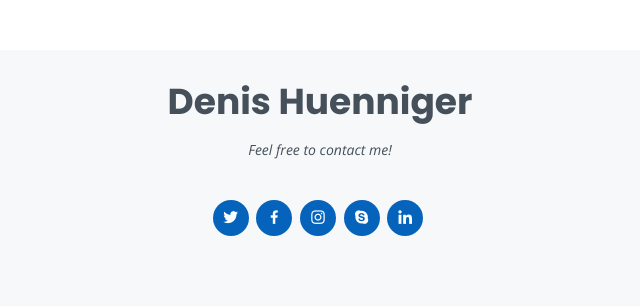
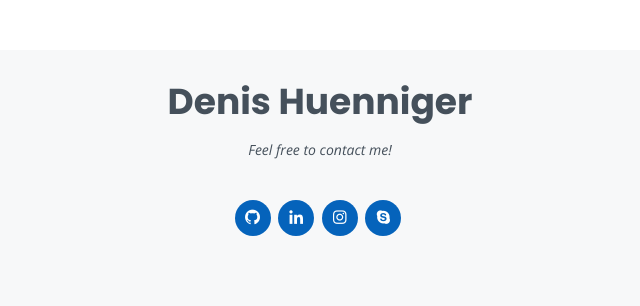
Before and after one commit to denishuenniger/portfolio, a Django app: page / in a window 1280 px wide. Shown: the part 5005-5311 px from the top of the page, without its empty margins (320-960 px from the left). Run offline with Django 3.2, Linux system fonts and the light colour scheme; some libraries are stand-ins or nearby versions.

Commit message:
deploy website

```diff
--- a/personal_portfolio/templates/base.html
+++ b/personal_portfolio/templates/base.html
@@ -7,7 +7,7 @@
   <meta charset="utf-8">
   <meta content="width=device-width, initial-scale=1.0" name="viewport">
 
-  <title>Resume - Denis Huenniger</title>
+  <title>Portfolio - Denis Huenniger</title>
   <meta content="" name="description">
   <meta content="" name="keywords">
 
--- a/projects/templates/home.html
+++ b/projects/templates/home.html
@@ -28,10 +28,10 @@
       <h1>Denis Huenniger</h1>
       <p>I am <span class="typed" data-typed-items="Freelancer., Developer., Mathematician."></span></p>
       <div class="social-links">
-        <a href="#" class="twitter"><i class="bx bxl-github"></i></a>
-        <a href="#" class="facebook"><i class="bx bxl-linkedin"></i></a>
-        <a href="#" class="instagram"><i class="bx bxl-instagram"></i></a>
-        <a href="#" class="google-plus"><i class="bx bxl-skype"></i></a>
+        <a href="https://github.com/denishuenniger" class="github"><i class="bx bxl-github"></i></a>
+        <a href="https://www.linkedin.com/in/denis-huenniger/" class="linkedin"><i class="bx bxl-linkedin"></i></a>
+        <a href="https://www.instagram.com/masterdenis92/" class="instagram"><i class="bx bxl-instagram"></i></a>
+        <a href="skype:live:denis07_3?call" class="skype"><i class="bx bxl-skype"></i></a>
       </div>
     </div>
   </section><!-- End Hero -->
@@ -592,17 +592,12 @@
       <h3>Denis Huenniger</h3>
       <p>Feel free to contact me!</p>
       <div class="social-links">
-        <a href="#" class="twitter"><i class="bx bxl-twitter"></i></a>
-        <a href="#" class="facebook"><i class="bx bxl-facebook"></i></a>
-        <a href="#" class="instagram"><i class="bx bxl-instagram"></i></a>
-        <a href="#" class="google-plus"><i class="bx bxl-skype"></i></a>
-        <a href="#" class="linkedin"><i class="bx bxl-linkedin"></i></a>
+        <a href="https://github.com/denishuenniger" class="github"><i class="bx bxl-github"></i></a>
+        <a href="https://www.linkedin.com/in/denis-huenniger/" class="linkedin"><i class="bx bxl-linkedin"></i></a>
+        <a href="https://www.instagram.com/masterdenis92/" class="instagram"><i class="bx bxl-instagram"></i></a>
+        <a href="skype:live:denis07_3?call" class="skype"><i class="bx bxl-skype"></i></a>
       </div>
       <div class="credits">
-        <!-- All the links in the footer should remain intact. -->
-        <!-- You can delete the links only if you purchased the pro version. -->
-        <!-- Licensing information: [license-url] -->
-        <!-- Purchase the pro version with working PHP/AJAX contact form: https://bootstrapmade.com/free-html-bootstrap-template-my-resume/ -->
       </div>
     </div>
   </footer><!-- End Footer -->
```
